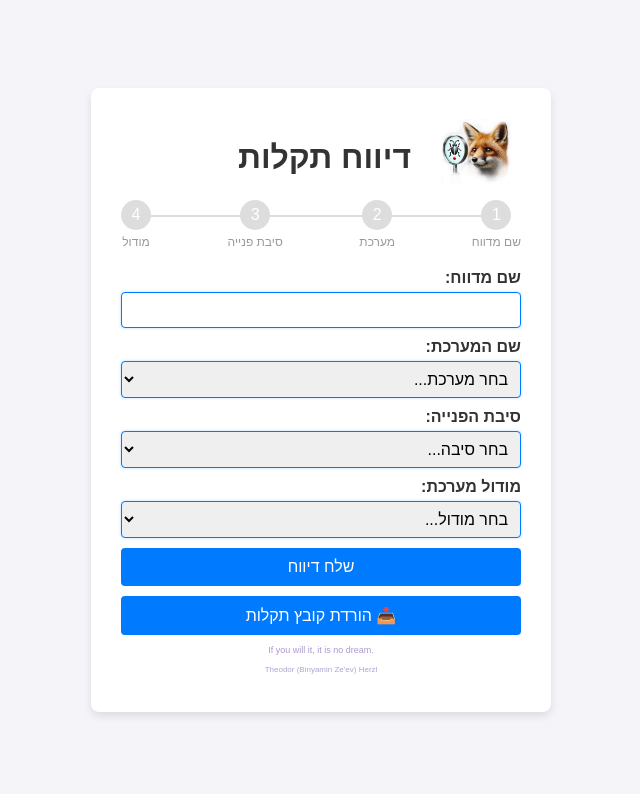
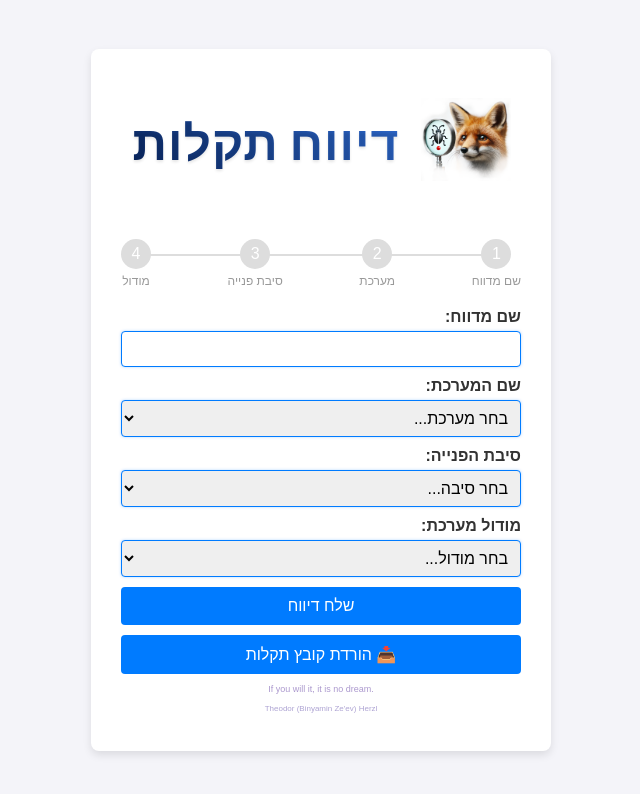
Before and after one commit to githuber20202/DefectReport, a website: page index.html in a window 1280 px wide. Shown: the whole page, without its empty margins (319-959 px from the left). Drawn offline with Linux system fonts and the light colour scheme; no server answers.

Commit message:
update spec and sargel..

```diff
--- a/index.html
+++ b/index.html
@@ -5,6 +5,10 @@
     <meta name="viewport" content="width=device-width, initial-scale=1.0">
     <title>דיווח תקלות</title>
     <link rel="stylesheet" href="styles.css">
+        <!-- שאר התגים שלך -->
+    <link rel="preconnect" href="https://fonts.googleapis.com">
+    <link rel="preconnect" href="https://fonts.gstatic.com" crossorigin>
+    <link href="https://fonts.googleapis.com/css2?family=Assistant:wght@400;600;800&display=swap" rel="stylesheet">
 </head>
 <body>
     <form id="bugReportForm">
--- a/styles.css
+++ b/styles.css
@@ -12,14 +12,24 @@ body {
 
 /* ✅ כותרת עם זכוכית מגדלת */
 h1 {
+  font-family: 'Assistant', sans-serif;
+  font-weight: 800; /* Extra-bold */
+  font-size: 3em;
   text-align: center;
-  color: #333;
   position: relative;
-  display: inline-block;
-  font-size: 2em;
-  height: 5vh;
-  transition: transform 0.3s ease-in-out;
+  letter-spacing: 1px;
   padding-right: 110px; /* מקום לאייקון */
+  height: 12vh;
+  transition: transform 1.3s ease-in-out;
+
+  /* צל טקסט עדין */
+  text-shadow: 0px 2px 3px rgba(0, 0, 0, 0.1);
+
+  /* גרדיאנט צבעוני */
+  background: linear-gradient(45deg, #051d50, #3B82F6);
+  -webkit-background-clip: text;
+  background-clip: text;
+  color: transparent;
 }
 
 /* ✅ כרגע זה איפרון - הוספת תמונת זכוכית מגדלת */
@@ -29,8 +39,8 @@ h1::after {
   right: 10px;
   top: 30%;
   transform: translateY(-50%);
-  width: 70px;
-  height: 70px;
+  width: 90px;
+  height: 90px;
   background-image: url('magnifying-glass.png'); /* לוודא שהתמונה זמינה */
   background-size: contain;
   background-repeat: no-repeat;
```
